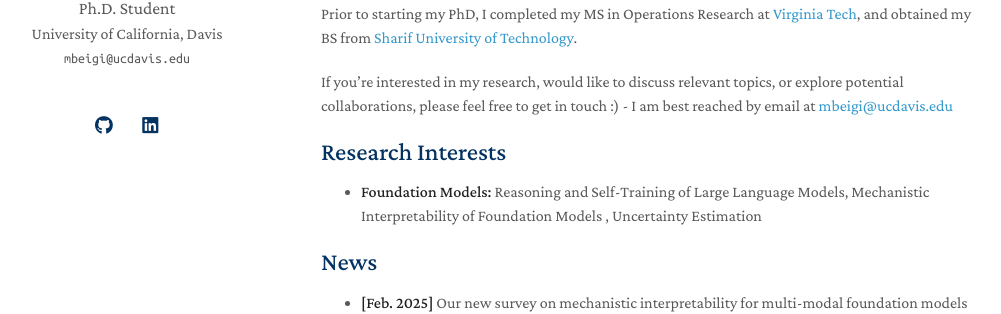
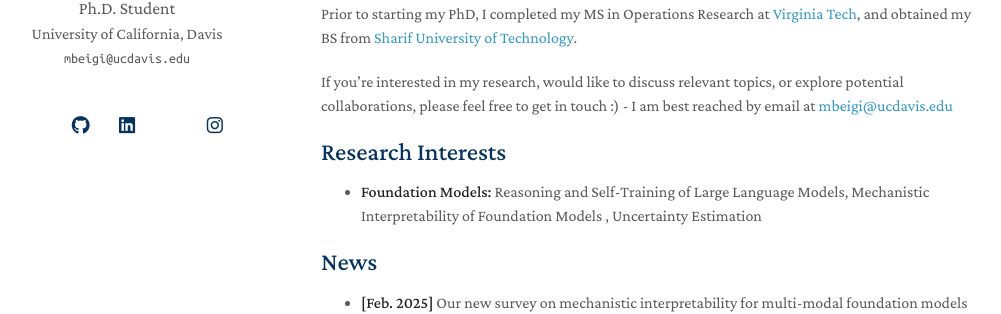
Before and after one commit to mbeigics/mbeigics.github.io, a Jekyll site: the page built from index.md, in a window 1280 px wide. Shown: the part 271-585 px from the top of the page, without its empty margins (149-1150 px from the left). Built offline with Jekyll 4.4.1, drawn with Linux system fonts in a browser that asks for light colours; a style sheet for code colours, icons or effects is not loaded; our own code applies the rules of GitHub Pages for plain Markdown files.

Commit message:
Update homepage.html

```diff
--- a/_layouts/homepage.html
+++ b/_layouts/homepage.html
@@ -89,6 +89,13 @@
           <i class="fab fa-x-twitter"></i>
         </a>
         {% endif %}
+
+        {% if site.instagram %}
+        <a style="margin: 0 5px 0 0" href="{{ site.instagram }}">
+          <i class="fab fa-instagram"></i>
+        </a>
+        {% endif %}
+
         </div>
         <br>
 
```
